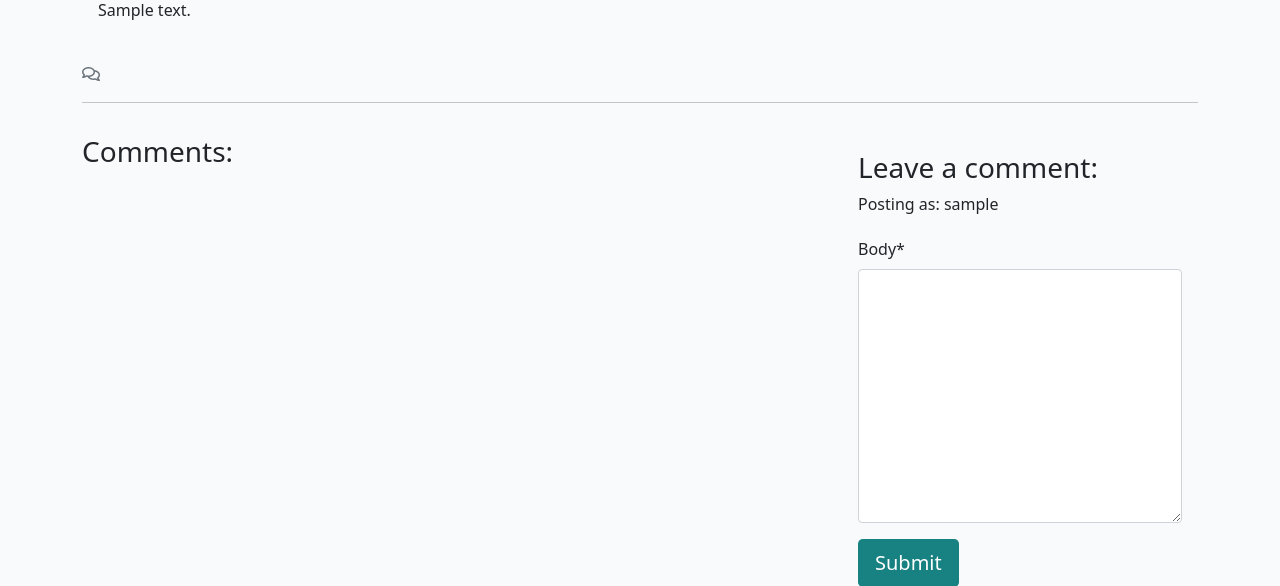
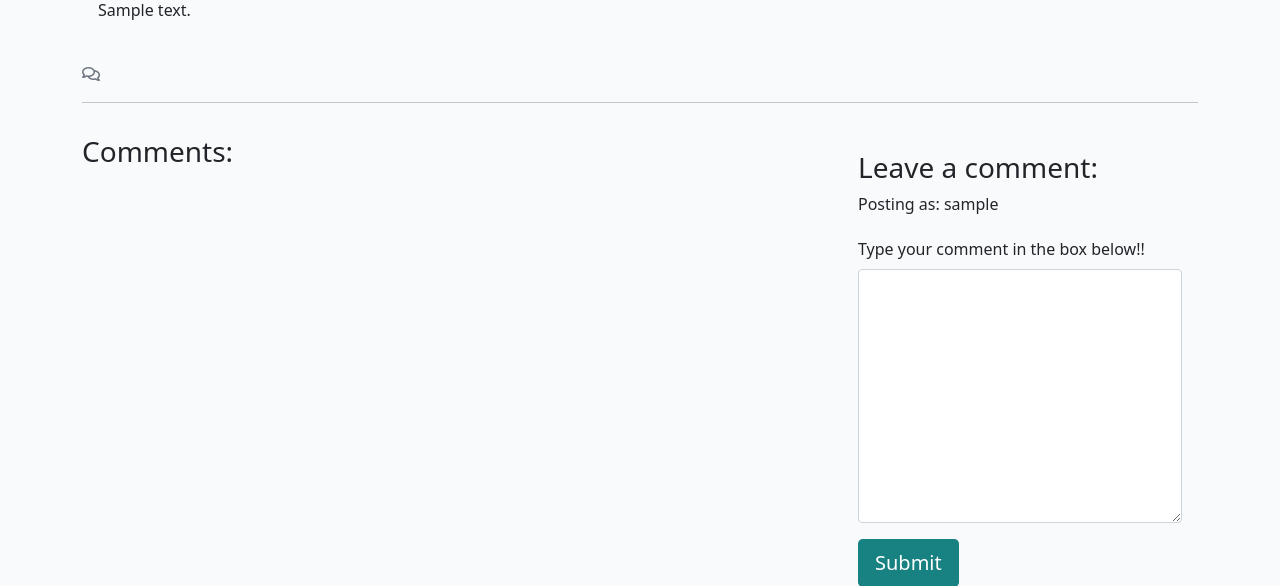
Before and after one commit to Indk0/FinMeBlog, a Django app: a page that uses fin_blog/templates/fin_blog/post_detail.html in a window 1280 px wide. Shown: the part 430-1016 px from the top of the page. Run offline with Django 5.2, Linux system fonts and the light colour scheme; a user stored in the database is signed in; tables that the repository leaves empty hold one stand-in row (values such as "Sample post"); some libraries are stand-ins or nearby versions.

Commit message:
Add edit and delete functionality for users from blog page, minor adjustements for css comment styling

```diff
--- a/fin_blog/forms.py
+++ b/fin_blog/forms.py
@@ -10,3 +10,4 @@
     class Meta:
         model = Comment
         fields = ['body']
+        labels = { 'body': 'Type your comment in the box below!!'}
--- a/fin_blog/templates/fin_blog/post_detail.html
+++ b/fin_blog/templates/fin_blog/post_detail.html
@@ -66,8 +66,8 @@
                     <p class="approval">This comment is awaiting approval</p>
                     {% endif %}
                     {% if user.is_authenticated and comment.author == user %}
-                    <button class="btn btn-delete" data-comment_id="{{ comment.id }}">Delete</button>
-                    <button class="btn btn-edit" data-comment_id="{{ comment.id }}">Edit</button>
+                    <button class="btn btn-delete"onclick="location.href='{% url 'delete_comment' comment.id %}'">Delete</button>
+                    <button class="btn btn-edit"onclick="location.href='{% url 'edit_comment' comment.id %}'">Edit</button>
                     {% endif %}
                 </div>
                 <!-- Our for loop ends here -->
--- a/fin_blog/urls.py
+++ b/fin_blog/urls.py
@@ -6,4 +6,6 @@
     path('<slug:slug>/', views.post_detail, name='post_detail'),
     path('post/new/', views.create_post, name='create_post'),
     path('post/<slug:slug>/comment/', views.add_comment, name='add_comment'),
+    path('comment/<int:comment_id>/edit/', views.edit_comment, name='edit_comment'),
+    path('comment/<int:comment_id>/delete/', views.delete_comment, name='delete_comment'),
 ]
--- a/fin_blog/views.py
+++ b/fin_blog/views.py
@@ -5,7 +5,6 @@
 from django.http import HttpResponse
 from django.contrib import messages
 from django.contrib.messages import get_messages
-
 
 def index(request):
     return HttpResponse("This is an easter egg!!!")
@@ -55,9 +54,29 @@
             comment.save()  # Save to the database
             messages.success(request, "Your comment has been submitted and is awaiting approval.")
             return redirect('post_detail', slug=post.slug)
-        # else:
-        #     messages.error(request, "There was an error submitting your comment.")
+
     else:
         form = CommentForm()
 
     return render(request, 'fin_blog/post_detail.html',{'post': post,'comment_form': form,})
+
+#Delete and edit comment from the blog page functionality
+@login_required
+def delete_comment(request, comment_id):
+    comment = get_object_or_404(Comment, id=comment_id, author=request.user)
+    comment.delete()
+    messages.success(request, "Your comment has been deleted.")
+    return redirect('post_detail', slug=comment.post.slug)
+
+@login_required
+def edit_comment(request, comment_id):
+    comment = get_object_or_404(Comment, id=comment_id, author=request.user)
+    if request.method == "POST":
+        form = CommentForm(request.POST, instance=comment)
+        if form.is_valid():
+            form.save()
+            messages.success(request, "Your comment has been edited.")
+            return redirect('post_detail', slug=comment.post.slug)
+    else:
+        form = CommentForm(instance=comment)
+    return render(request, 'fin_blog/edit_comment.html', {'form': form, 'comment': comment})
--- a/static/css/style.css
+++ b/static/css/style.css
@@ -191,3 +191,8 @@
     color: #E84610; /* Changes color on hover */
     transform: scale(1.1); /* Slightly enlarges icon on hover */
 }
+
+/* Removes the asteric generated by Django */
+.asteriskField {
+    display: none;
+}
```
Also changed, not shown: fin_blog/templates/fin_blog/edit_comment.html (added, +14 -0 lines), static/js/editdelete.js (added, +7 -0 lines).
